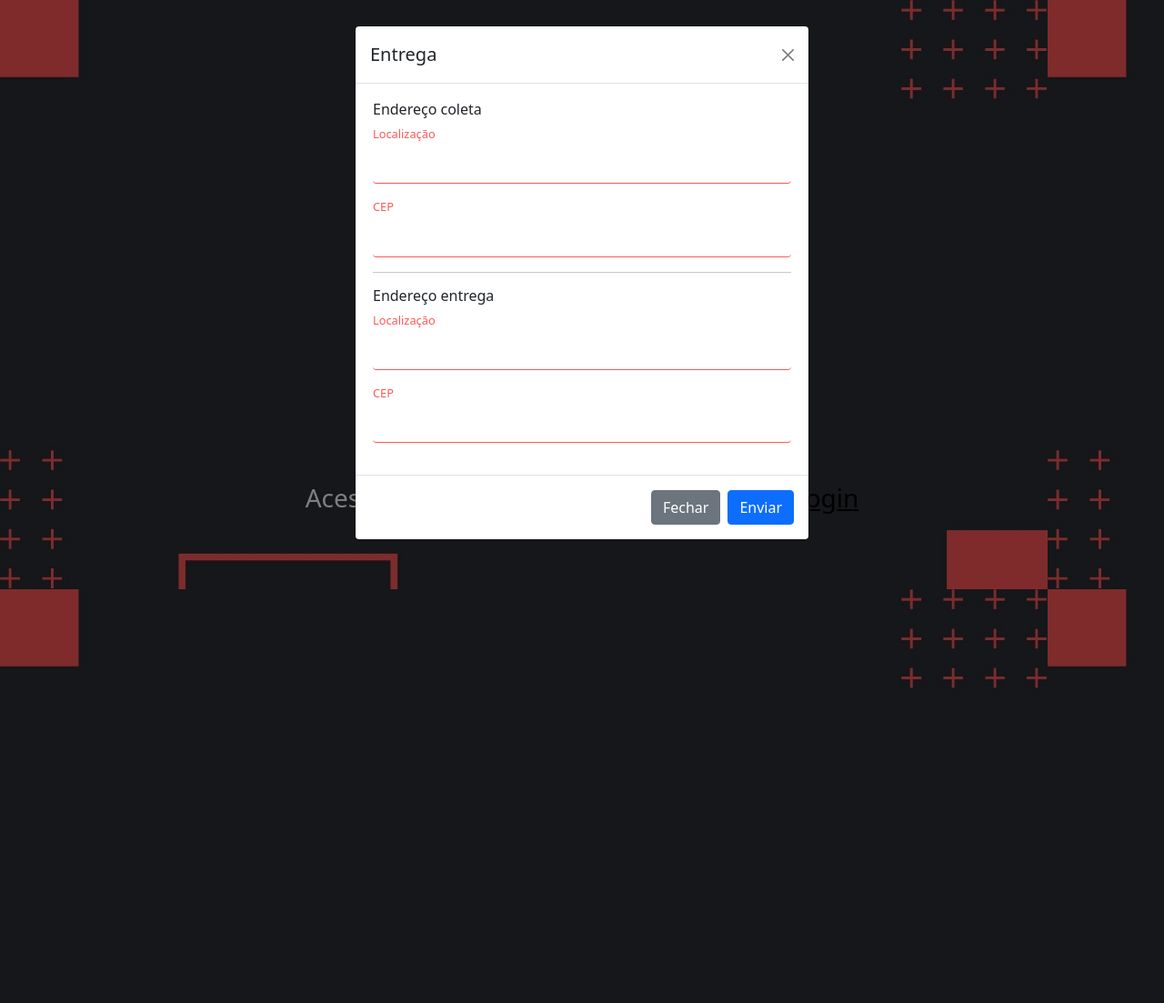
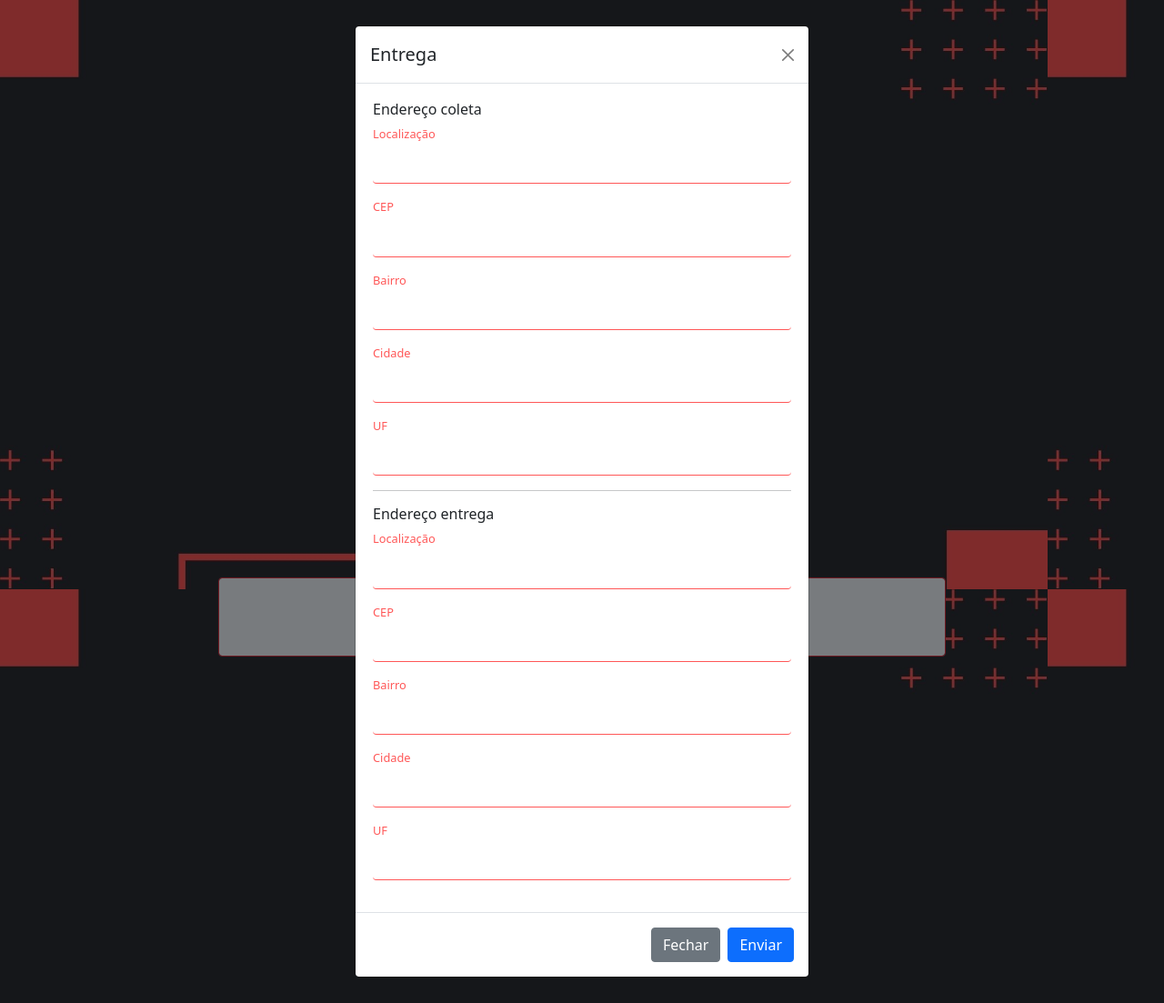
Before and after one commit to v-santana/LEVVO, a Flask app: page /home in a window 1280 px wide, after a click on "Solicitar uma entrega". Shown: the whole page at 91% size. Run offline with Flask 2, Linux system fonts and the light colour scheme; some libraries are stand-ins or nearby versions.

Commit message:
Styled home page

```diff
--- a/static/style.css
+++ b/static/style.css
@@ -15,11 +15,15 @@
     align-items: center;
 }
 
+.home-text {
+    color: #FF5757 !important;
+}
+
 .item{
     width: 100vw;
-    height: 100vh;
+    height: 40vh;
     display: flex;
-    flex-direction: row;
+    flex-direction: column;
     justify-content: center;
     align-items: center;
 }
--- a/templates/home.html
+++ b/templates/home.html
@@ -2,11 +2,15 @@
 
   <body>
     <!-- Container exterior -->
-    <div class="item">
-        <h3 style="color:white">{{mensagem}}. <a href="/login" style="color:black">Retornar a tela de login</a></h3>
+    <div>
+      <div class="item">
+        <h1 style="color: #FF5757; text-shadow: 1px 1px 2px black;">{{mensagem}}.</h1>
+        <br/>
+        <a type="button" class="btn" style="background-color: #FF5757; color: white; font-size: 12px;" href="/login" >Retornar à tela de login</a>
       </div>
-    <div class="item">
-      <a type="button" class="btn button-login form-control btn-danger mb-3 text-userpick button-home" data-bs-toggle="modal" data-bs-target="#staticBackdrop">Solicitar uma entrega</a>
+      <div class="item">
+        <a type="button" class="btn button-login form-control btn-danger mb-3 text-userpick button-home" style="max-width: 50rem;" data-bs-toggle="modal" data-bs-target="#staticBackdrop">Solicitar uma entrega</a>
+      </div>
     </div>
 {% include 'modal_entrega.html' %}
   </body>
--- a/templates/modal_entrega.html
+++ b/templates/modal_entrega.html
@@ -19,6 +19,18 @@
             <label for="inputCep" class="form-label">CEP</label>
             <input type="text" onblur="pesquisacep(this.value);" name="cepColeta" class="form-control" maxlength="8" id="inputCep" placeholder="">
           </div>
+          <div class="mb-3">
+            <label for="inputCep" class="form-label">Bairro</label>
+            <input type="text" onblur="pesquisacep(this.value);" name="cepColeta" class="form-control" maxlength="8" id="inputCep" placeholder="">
+          </div>
+          <div class="mb-3">
+            <label for="inputCep" class="form-label">Cidade</label>
+            <input type="text" onblur="pesquisacep(this.value);" name="cepColeta" class="form-control" maxlength="8" id="inputCep" placeholder="">
+          </div>
+          <div class="mb-3">
+            <label for="inputCep" class="form-label">UF</label>
+            <input type="text" onblur="pesquisacep(this.value);" name="cepColeta" class="form-control" maxlength="8" id="inputCep" placeholder="">
+          </div>
           <hr>
           <div class="mb-3">
             <h6> Endereço entrega</h6>
@@ -26,8 +38,20 @@
             <input type="text" class="form-control" name="enderecoEntrega" id="inputEnderecoColeta">
           </div>
           <div class="mb-3">
-            <label for="inputCepEntrega" class="form-label">CEP</label>
-            <input type="text" class="form-control" onblur="pesquisacep_coleta(this.value);" name="cepEntrega" maxlength="8" id="inputCepEntrega" placeholder="">
+            <label for="inputCep" class="form-label">CEP</label>
+            <input type="text" onblur="pesquisacep(this.value);" name="cepColeta" class="form-control" maxlength="8" id="inputCep" placeholder="">
+          </div>
+          <div class="mb-3">
+            <label for="inputCep" class="form-label">Bairro</label>
+            <input type="text" onblur="pesquisacep(this.value);" name="cepColeta" class="form-control" maxlength="8" id="inputCep" placeholder="">
+          </div>
+          <div class="mb-3">
+            <label for="inputCep" class="form-label">Cidade</label>
+            <input type="text" onblur="pesquisacep(this.value);" name="cepColeta" class="form-control" maxlength="8" id="inputCep" placeholder="">
+          </div>
+          <div class="mb-3">
+            <label for="inputCep" class="form-label">UF</label>
+            <input type="text" onblur="pesquisacep(this.value);" name="cepColeta" class="form-control" maxlength="8" id="inputCep" placeholder="">
           </div>
 
 
```
Also changed, not shown: 1 other file.
